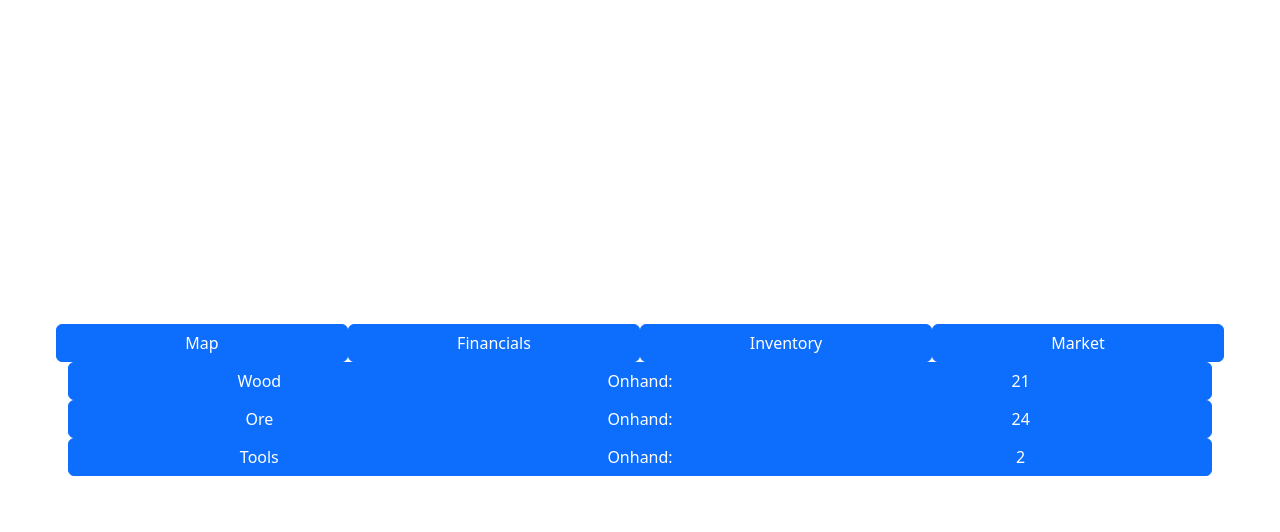
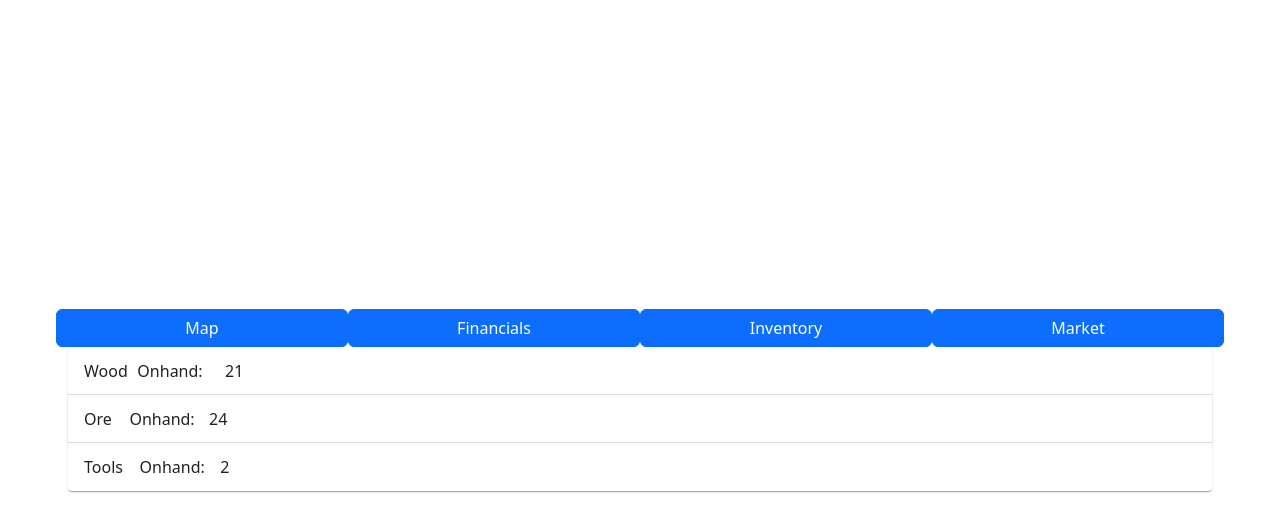
Before and after one commit to Harryonismyname/Ledger, a React (Vite) app in the folder ledger.client/: page / in a window 1280 px wide. Both pictures are taken after a click on the button "Inventory". Shown: the top 532 px of the page. Built offline with nearby package versions, Linux system fonts and the light colour scheme.

Commit message:
Stareted Changing over to MaterialUI | Inventory Done

```diff
--- a/ledger.client/src/InventoryScreenComponents/InventoryDisplay.tsx
+++ b/ledger.client/src/InventoryScreenComponents/InventoryDisplay.tsx
@@ -1,6 +1,5 @@
-import { Table, Container, Button, Collapse, Row, Col } from "react-bootstrap";
+import { Accordion, AccordionSummary, AccordionDetails, Table, Grid2, Box } from "@mui/material";
 import Batch from "../DataStructures/Batch.tsx";
-import { useState } from "react"; // Make sure React is imported if you're using React hooks
 
 const products: Batch[] = [];
 
@@ -29,7 +28,7 @@ function InventoryDisplay() {
     const sumTotal = (product: Batch[]) => {
         return product.map((item) => {
             return item?.Count;
-        }).reduce((acc, current)=> acc + current, 0);
+        }).reduce((acc, current) => acc + current, 0);
 
     }
 
@@ -39,38 +38,25 @@ function InventoryDisplay() {
         inventory[item.Product].push(item);
     });
 
-    const [openItems, setOpenItems] = useState<{ [key: string]: boolean }>({});
-
-    const toggleOpen = (key: string) => {
-        setOpenItems(prevOpen => ({
-            ...prevOpen,
-            [key]: !prevOpen[key]
-        }));
-    };
 
     const contents = (
-        <Container fluid>
-                {keys.map((item, index) => (
-                    <Row key={index}>
-                        <Button
-                            aria-expanded={openItems[item] || false}
-                            aria-controls={`productDetails${item}`}
-                            type="button"
-                            onClick={() => toggleOpen(item)}
-                        >
-                            <Row>
-                                <Col>
+        <div>
+            {keys.map((item) => (
+                <Accordion>
+                    <AccordionSummary aria-controls={`productDetails${item}`}>
+                        <Grid2 container spacing={2}>
+                            <Grid2 size="grow">
                                 {item}
-                                </Col>
-                                <Col>
+                            </Grid2>
+                            <Grid2 size={6}>
                                 Onhand:
-                                </Col>
-                                <Col>
+                            </Grid2>
+                            <Grid2 size="auto">
                                 {sumTotal(inventory[item]) }
-                                </Col>
-                            </Row>
-                        </Button>
-                        <Collapse in={openItems[item] || false}>
+                            </Grid2>
+                        </Grid2>
+                    </AccordionSummary>
+                    <AccordionDetails>
                         <Table id={`productDetails${item}`}>
                             <thead>
                                 <tr>
@@ -93,10 +79,10 @@ function InventoryDisplay() {
                                 ))}
                             </tbody>
                         </Table>
-                        </Collapse>
-                    </Row>
+                        </AccordionDetails>
+                </Accordion>
             ))}
-        </Container>
+        </div>
     );
 
     return contents;
```
Also changed, not shown: ledger.client/package.json (+7 -4 lines), 1 other file (tests, documents, lock files or other folders). Lines whose indentation alone changed are shown as unchanged.
